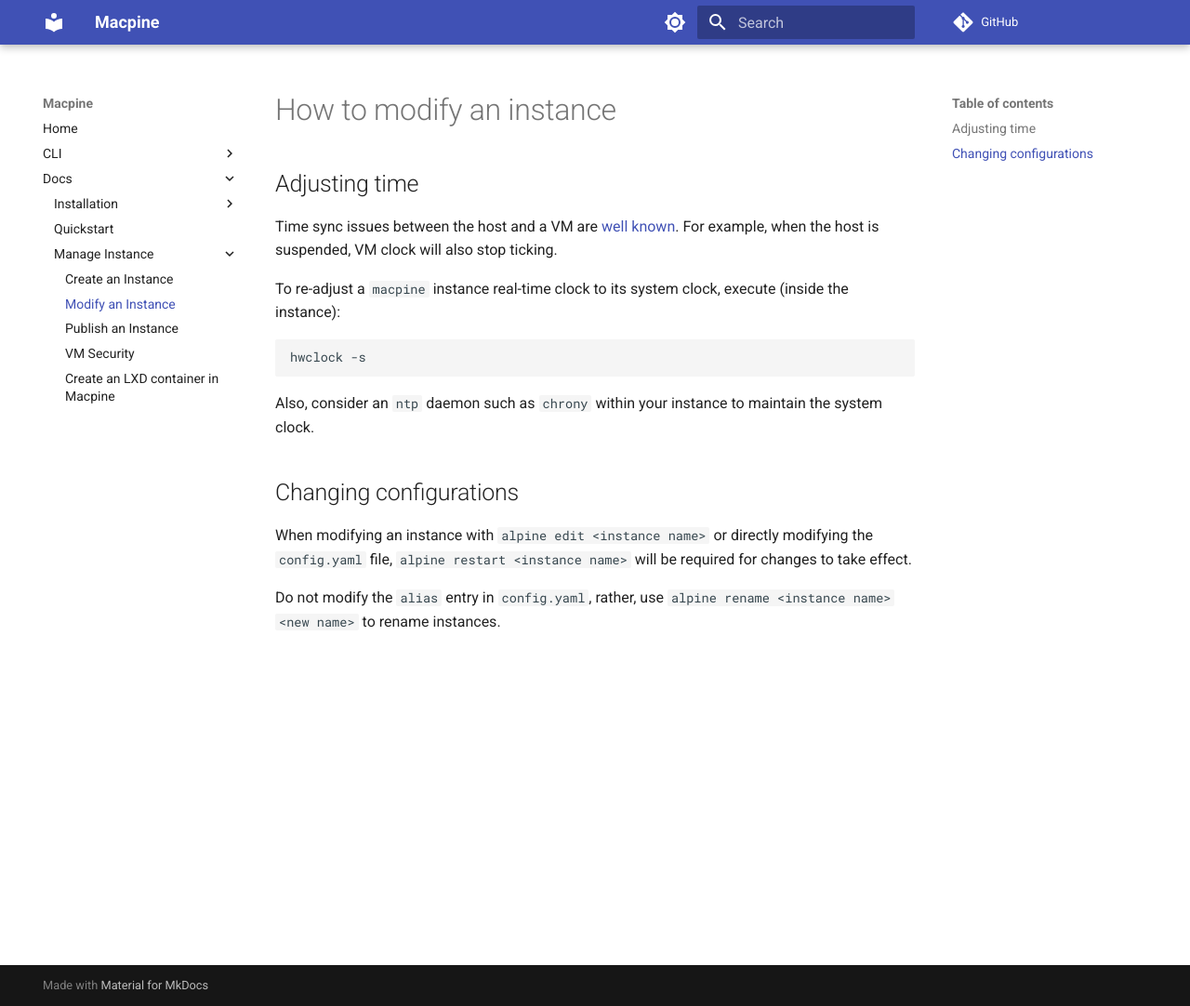
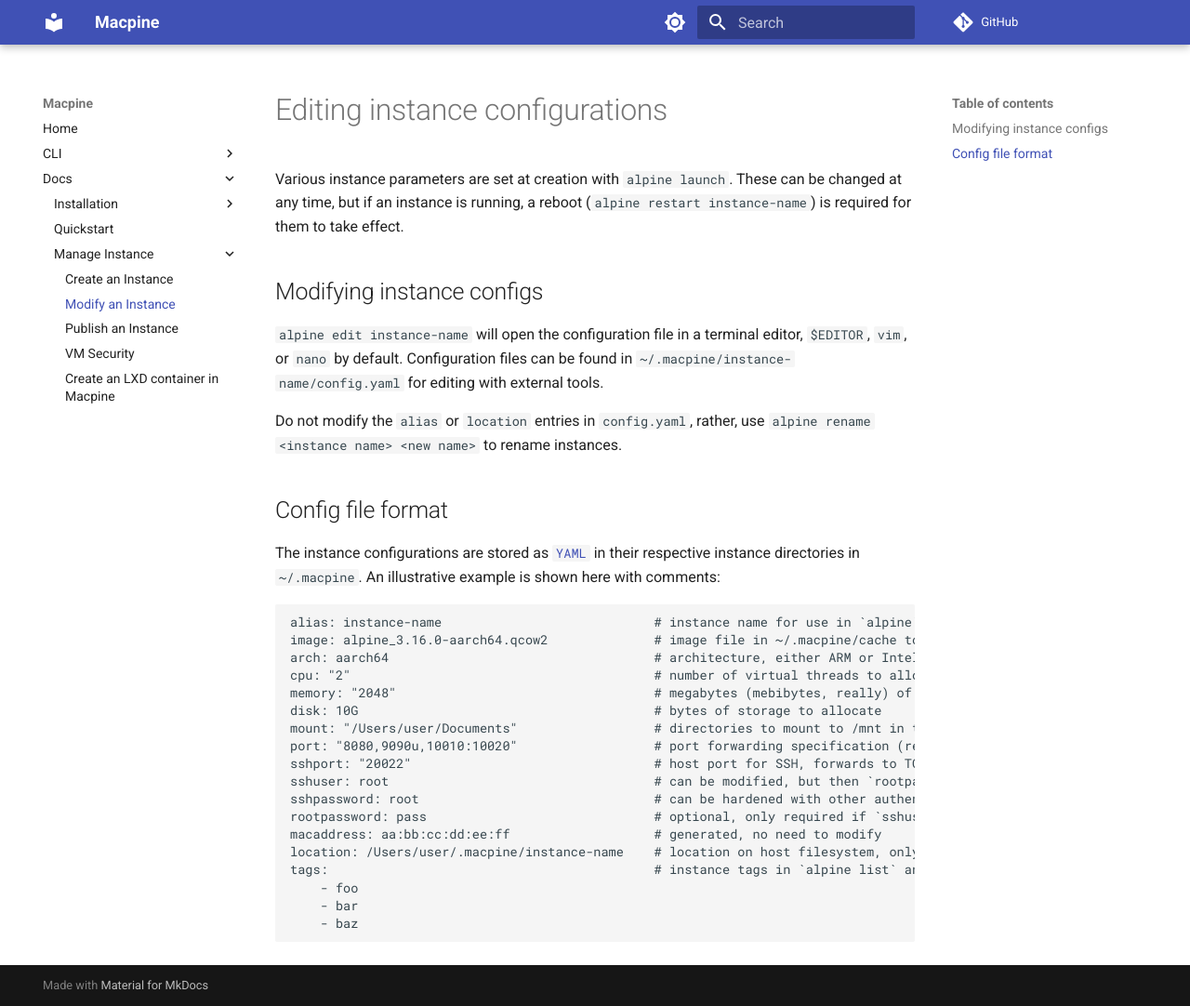
Before and after one commit to beringresearch/macpine, an MkDocs documentation site: the page built from docs/docs/modify_instance.md, in a window 1280 px wide and 1082 px high. Shown: the whole window at 93% size. Built offline with MkDocs 1.6.1 and Material for MkDocs 9.7.7, drawn with Linux system fonts in a browser that asks for light colours; comment, search, counter and statistics services are not loaded.

Commit message:
General maintenance
* Update docs in `README` and `docs/docs`
* Make help string pluralization consistent across `cmd/`
* Return errors instead of logging them in `host/info.go`
* Full `info` support of multiple instances (it already did, partially)

````diff
--- a/docs/docs/modify_instance.md
+++ b/docs/docs/modify_instance.md
@@ -1,20 +1,38 @@
-# How to modify an instance
+# Editing instance configurations
 
-## Adjusting time
+Various instance parameters are set at creation with `alpine launch`. These can be changed at any time, but if an instance is
+running, a reboot (`alpine restart instance-name`) is required for them to take effect.
 
-Time sync issues between the host and a VM are [well known](https://github.com/canonical/multipass/issues/2430). For example, when the host is suspended, VM clock will also stop ticking.
+## Modifying instance configs
 
-To re-adjust a `macpine` instance real-time clock to its system clock, execute (inside the instance):
+`alpine edit instance-name` will open the configuration file in a terminal editor, `$EDITOR`, `vim`, or `nano` by default.
+Configuration files can be found in `~/.macpine/instance-name/config.yaml` for editing with external tools.
 
-```bash
-hwclock -s
+Do not modify the `alias` or `location` entries in `config.yaml`, rather, use `alpine rename <instance name> <new name>` to rename
+instances.
+
+## Config file format
+
+The instance configurations are stored as [`YAML`](https://yaml.org) in their respective instance directories in `~/.macpine`.
+An illustrative example is shown here with comments:
+
+```yaml
+alias: instance-name                            # instance name for use in `alpine` commands, only modify with `alpine rename`
+image: alpine_3.16.0-aarch64.qcow2              # image file in ~/.macpine/cache to boot from
+arch: aarch64                                   # architecture, either ARM or Intel
+cpu: "2"                                        # number of virtual threads to allocate
+memory: "2048"                                  # megabytes (mebibytes, really) of RAM to allocate
+disk: 10G                                       # bytes of storage to allocate
+mount: "/Users/user/Documents"                  # directories to mount to /mnt in the instance
+port: "8080,9090u,10010:10020"                  # port forwarding specification (refer to `docs/docs/create_instance.md`)
+sshport: "20022"                                # host port for SSH, forwards to TCP/22 on the instance
+sshuser: root                                   # can be modified, but then `rootpassword` must be specified
+sshpassword: root                               # can be hardened with other authentication (refer to `docs/docs/create_instance.md`)
+rootpassword: pass                              # optional, only required if `sshuser` is changed from `root`
+macaddress: aa:bb:cc:dd:ee:ff                   # generated, no need to modify
+location: /Users/user/.macpine/instance-name    # location on host filesystem, only modify with `alpine rename`
+tags:                                           # instance tags in `alpine list` and `alpine <command> +foo` tag-based commands
+    - foo
+    - bar
+    - baz
 ```
-
-Also, consider an `ntp` daemon such as `chrony` within your instance to maintain the system clock.
-
-## Changing configurations
-
-When modifying an instance with `alpine edit <instance name>` or directly modifying the `config.yaml` file,
-`alpine restart <instance name>` will be required for changes to take effect.
-
-Do not modify the `alias` entry in `config.yaml`, rather, use `alpine rename <instance name> <new name>` to rename instances.
````
Also changed, not shown: docs/docs/troubleshooting.md (+22 -3 lines), README.md, 9 other files.
